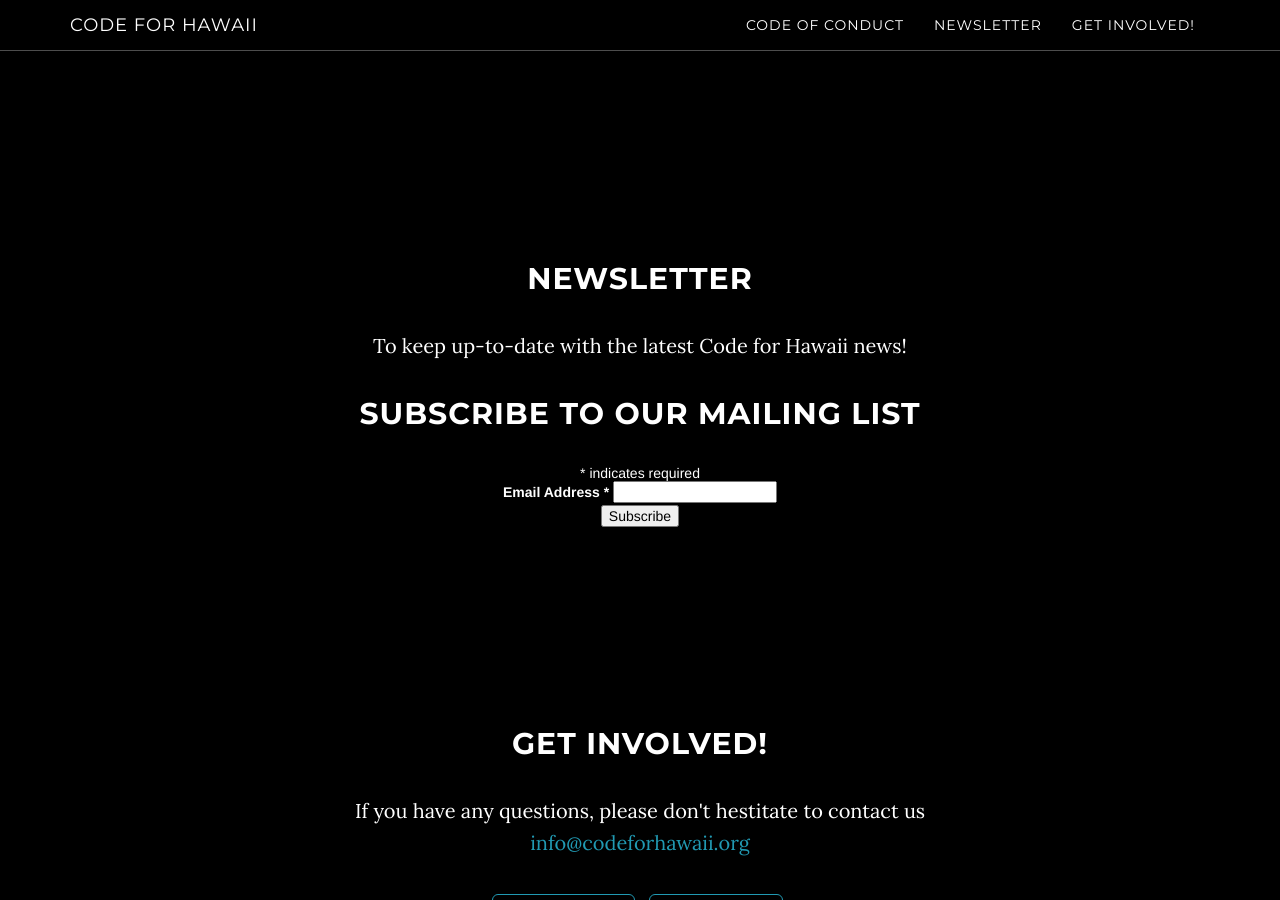
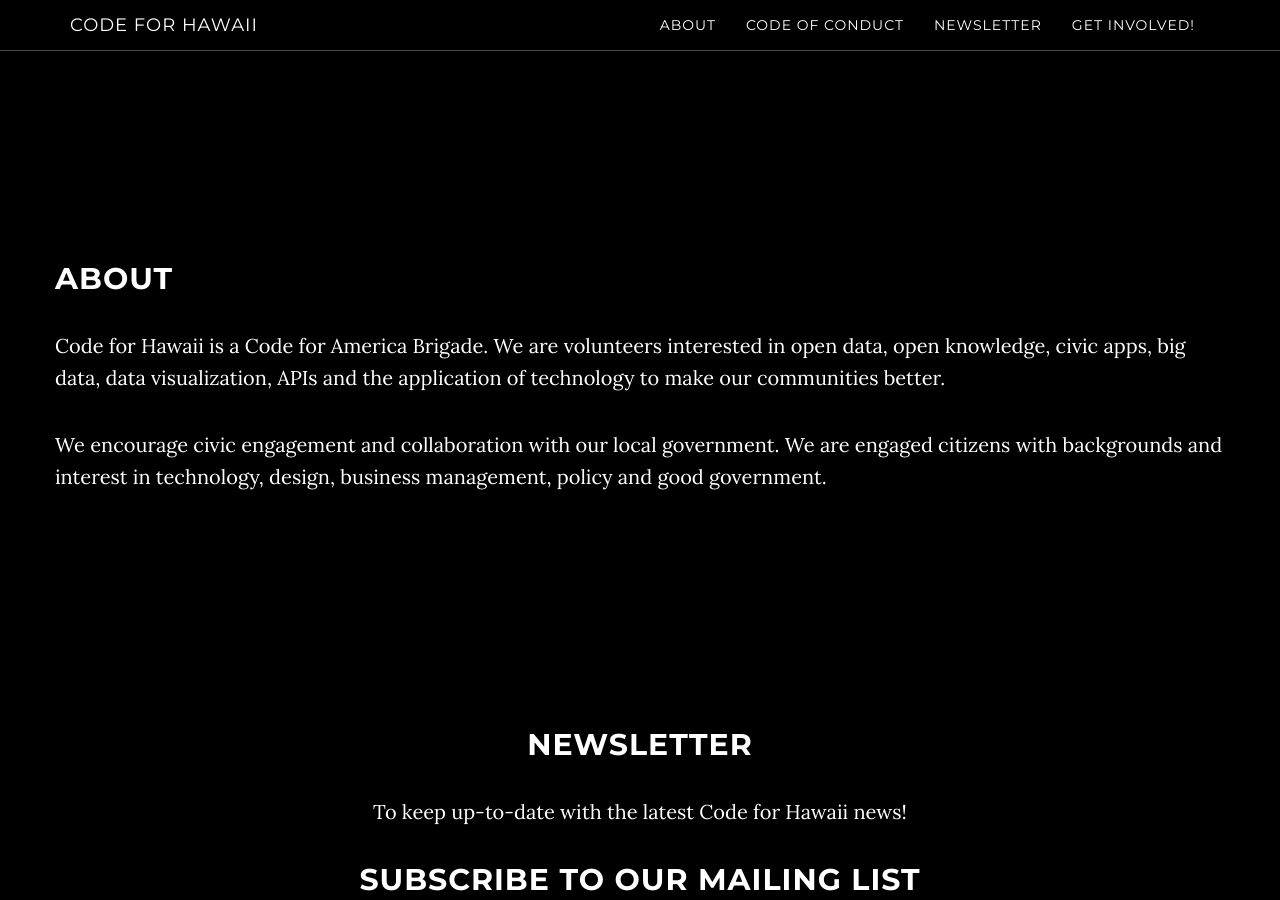
Before and after one commit to CodeWithAloha/codeforhawaii.github.io, a Jekyll site: the page built from index.html, in a window 1280 px wide and 900 px high, scrolled down 838 px. Built offline with Jekyll 4.4.1, drawn with Linux system fonts in a browser that asks for light colours; comment, search, counter and statistics services are not loaded.

Commit message:
Added about content and menu link

```diff
--- a/_includes/about.html
+++ b/_includes/about.html
@@ -3,9 +3,21 @@
         <div class="row">
             <h2>About</h2>
             <div class="col-lg-14">
-                <p>Code for Hawaii is a Code for America Brigade.</p>
+                <p>
+                    Code for Hawaii is a Code for America Brigade. We are
+                    volunteers interested in open data, open knowledge, civic apps,
+                    big data, data visualization, APIs and the application of
+                    technology to make our communities better.
+                </p>
+
+                <p>
+                    We encourage civic engagement and collaboration with our local government. We are
+                    engaged citizens with backgrounds and interest in technology,
+                    design, business management, policy and good government.
+                </p>
             </div>
         </div>
+        <!--
         <div class="row">
             <h2>Vision</h2>
             <div class="col-lg-14"></div>
@@ -18,4 +30,5 @@
             <h2>Partners</h2>
             <div class="col-lg-14"></div>
         </div>
+        -->
     </section>
--- a/_includes/nav.html
+++ b/_includes/nav.html
@@ -18,12 +18,12 @@
                         <a href="#page-top"></a>
                     </li>
                     <li>
+                        <a class="page-scroll" href="#about">About</a>
+                    </li>
+                    <li>
                         <a class="page-scroll" target="_new" href="https://docs.google.com/document/d/1hCo80CX-2c1i-pjoerav6Cyrxhtjl_KUJT2F3QmoifM/edit">Code of Conduct</a>
                     </li>
                     <!--
-                    <li>
-                        <a class="page-scroll" href="#about">About</a>
-                    </li>
                     <li>
                         <a class="page-scroll" href="#projects">Projects</a>
                     </li>
--- a/_layouts/default.html
+++ b/_layouts/default.html
@@ -4,6 +4,7 @@
     <body id="page-top" data-spy="scroll" data-target=".navbar-fixed-top">
     {% include nav.html %}
     {% include header.html %}
+    {% include about.html %}
     {% include newsletter.html %}
     {% include getinvolved.html %}
     {% include footer.html %}
```
